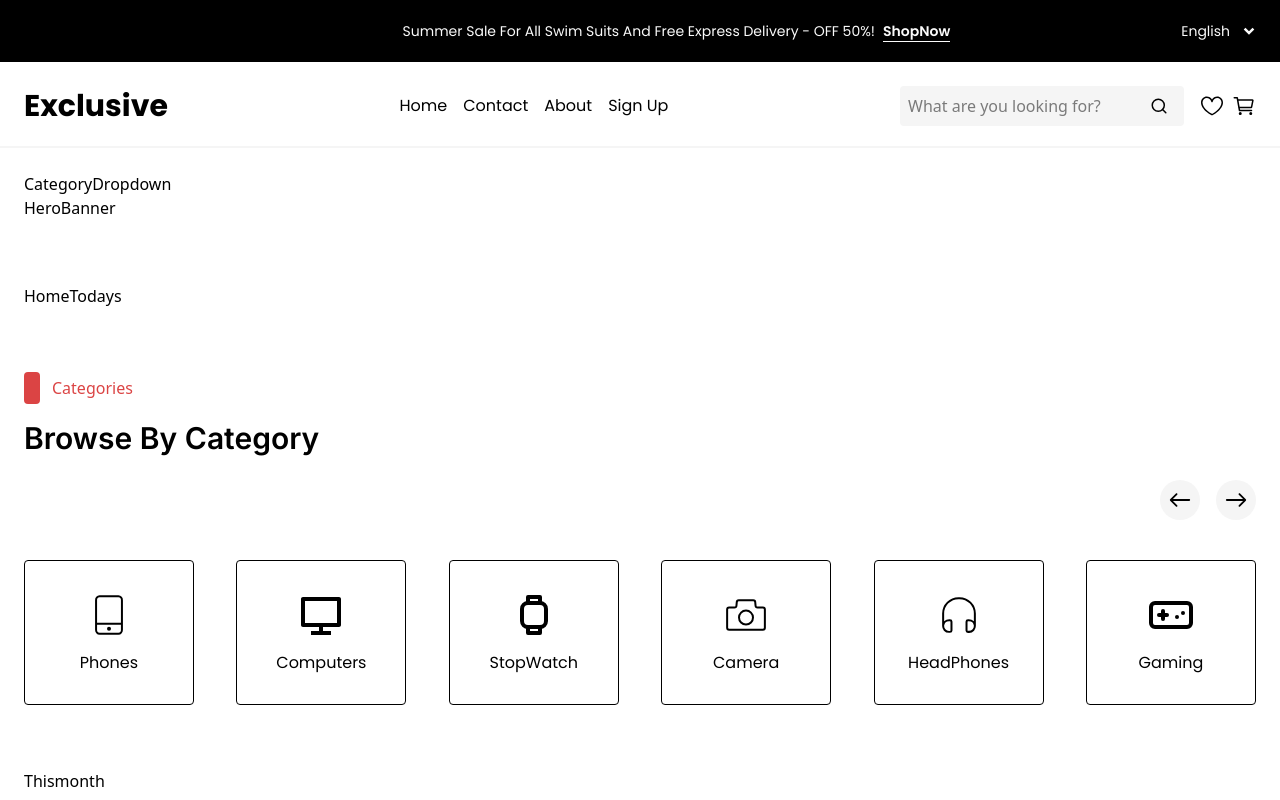
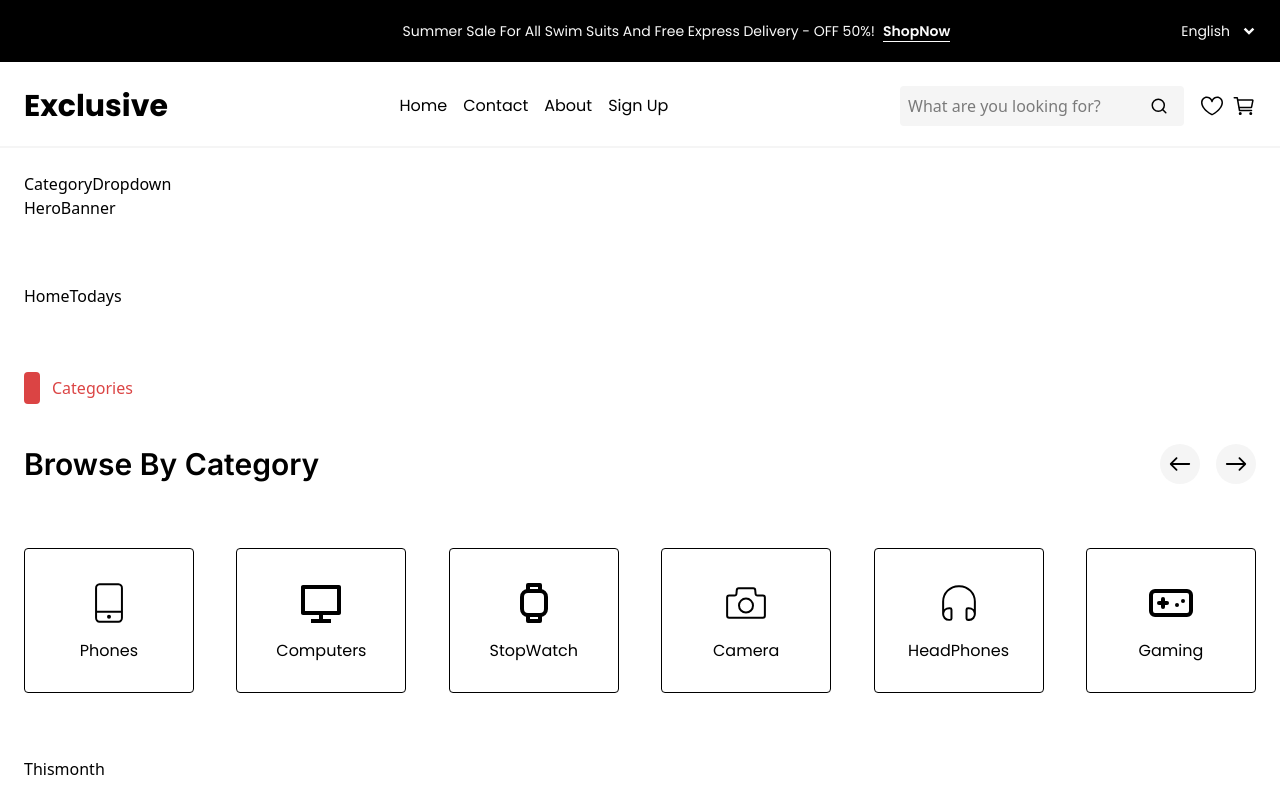
Before and after one commit to Ramla-Eman/Complete_fully_e_commerce_website, a React (Vite) app: page / in a window 1280 px wide. Shown: the top 800 px of the page. Built offline with nearby package versions, Linux system fonts and the light colour scheme.

Commit message:
set icon next and previous icon with title

```diff
--- a/src/components/Categories.jsx
+++ b/src/components/Categories.jsx
@@ -41,23 +41,25 @@
           <div className="bg-[#DB4444] w-4 h-8 rounded"></div>
           <p className="text-[#DB4444]">Categories</p>
         </div>
+        <div className="flex flex-col sm:flex-row sm:items-center justify-between">
           <h4 className="text-3xl font-semibold font-inter">
             Browse By Category
           </h4>
-      </div>
           {/* previous and next */}
           <div className="my-6">
             <div className="flex items-center justify-end gap-4">
               {/* previous */}
               <div className="group">
                 <div className="bg-[#f5f5f5] group-hover:bg-[#00000063] group-active:bg-[#00000063] text-black group-hover:text-white group-active:text-white w-10 h-10 rounded-full flex items-center justify-center">
-              <IoIosArrowRoundBack className="text-4xl"/>
+                  <IoIosArrowRoundBack className="text-4xl" />
                 </div>
               </div>
               {/* next */}
               <div className="group">
                 <div className="bg-[#f5f5f5] group-hover:bg-[#00000063] group-active:bg-[#00000063] text-black group-hover:text-white group-active:text-white w-10 h-10 rounded-full flex items-center justify-center">
-              <IoIosArrowRoundForward className="text-4xl"/>
+                  <IoIosArrowRoundForward className="text-4xl" />
+                </div>
+              </div>
             </div>
           </div>
         </div>
```
Lines whose indentation alone changed are shown as unchanged.
